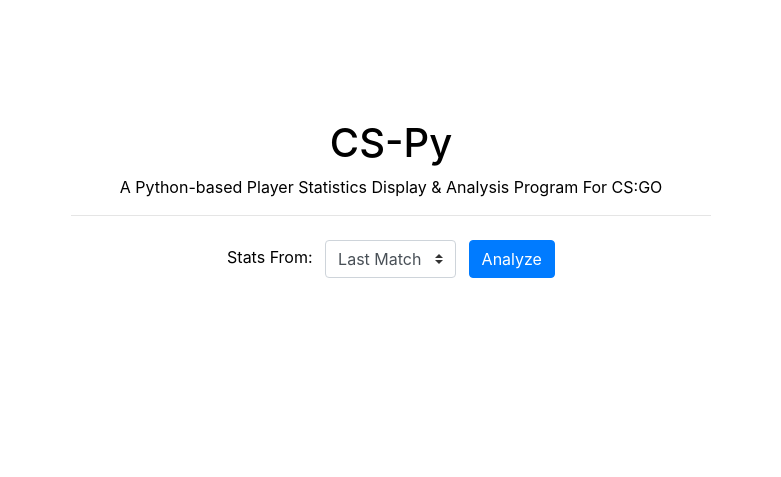
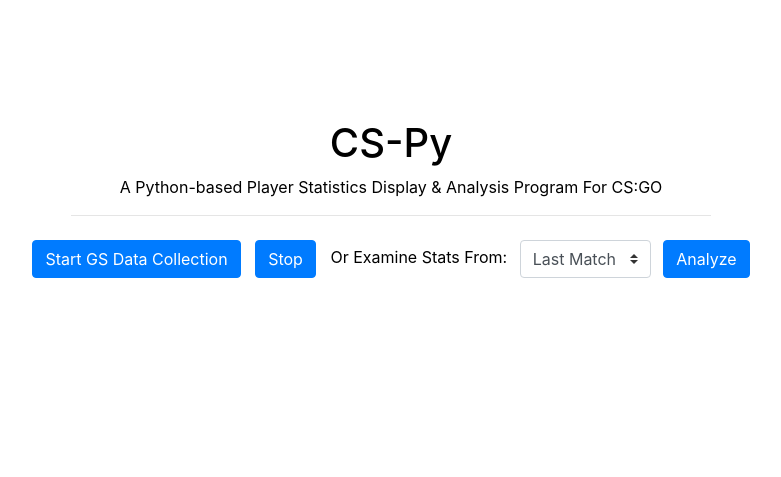
Before and after one commit to Parkkeo1/CS-Py, a Flask app: page / in a window 1280 px wide. Shown: the part 202-679 px from the top of the page, without its empty margins (249-1030 px from the left). Run offline with Flask 2, Linux system fonts and the light colour scheme; some libraries are stand-ins or nearby versions.

Commit message:
WIP starter and ender functionality to trigger start and end data collection from player

```diff
--- a/main.py
+++ b/main.py
@@ -28,29 +28,35 @@ def close_db(error):
         g.sqlite_db.close()
 
 
-# the to-be frontend
+# the frontend
 @app.route('/', methods=['GET', 'POST'])
 def index():
-    if request.method == 'POST':
-        conn = get_db()
-        value = str(request.form.get('choose'))
-        result = None
-        if value == 'match':
-            result = query_db_match(conn)
-        if value == 'today':
-            result = query_db_today(conn)
-        if value == 'week':
-            result = query_db_week(conn)
-        if value == 'month':
-            result = query_db_month(conn)
-        if value == 'lifetime':
-            result = query_db_lifetime(conn)
-        if result is None:
-            return render_template('index.html')
+    if request.method == 'POST':  # TODO: add 'ender' request.form handler to set app.config['STARTER'] to False and end collection.
+        starter = str(request.form.get('starter'))
+        if starter == 'starter':
+            app.config['STARTER'] = True
+            return redirect(url_for('index'))
         else:
-            session['result'] = result
-            return redirect(url_for('results'))
+            conn = get_db()
+            value = str(request.form.get('choose'))
+            result = None
+            if value == 'match':
+                result = query_db_match(conn)
+            if value == 'today':
+                result = query_db_today(conn)
+            if value == 'week':
+                result = query_db_week(conn)
+            if value == 'month':
+                result = query_db_month(conn)
+            if value == 'lifetime':
+                result = query_db_lifetime(conn)
+            if result is None:
+                return redirect(url_for('index'))
+            else:
+                session['result'] = result
+                return redirect(url_for('results'))
     else:
+        print(app.config['STARTER'])
         return render_template('index.html')
 
 
@@ -68,7 +74,7 @@ def docs():
 # backend POST request handler
 @app.route('/GS', methods=['POST'])
 def GSHandler():
-    if request.is_json:
+    if request.is_json and app.config['STARTER']:
         payload = request.get_json()
         conn = get_db()
         counter = check_payload(payload)
@@ -82,10 +88,11 @@ def GSHandler():
             stats_df.to_sql("per_round_data", conn, if_exists="append", index=False)
             clean_db(conn)
             print(pd.read_sql('select * from per_round_data;', conn))
-
+    print(app.config['STARTER'])
     return 'JSON Posted'
 
 
 if __name__ == "__main__":
     webbrowser.open_new('http://127.0.0.1:5000')  # for deployment
+    app.config['STARTER'] = False  # starter variable
     app.run(debug=False)
--- a/static/style.css
+++ b/static/style.css
@@ -7,6 +7,12 @@ body {
 body {
     color: #000000;
     text-align: center;
+}
+
+form {
+    display: inline;
+    padding-left: 5px;
+    padding-right: 5px;
 }
 
 .site-wrapper {
--- a/templates/index.html
+++ b/templates/index.html
@@ -7,8 +7,15 @@
                 <h1 class="text-center">CS-Py</h1>
                 <p class="text-center">A Python-based Player Statistics Display & Analysis Program For CS:GO</p>
                 <hr style="width: 50%;" class="pb-2">
+                <div class="container-fluid">
                     <form method="POST">
-                    <label class="mr-sm-2" for="choose">Stats From:</label>
+                        <button type="submit" value="starter" name="starter" id="starter" class="btn btn-primary">Start GS Data Collection</button>
+                    </form>
+                    <form method="POST">
+                        <button type="submit" value="ender" name="ender" id="ender" class="btn btn-primary">Stop</button>
+                    </form>
+                    <form method="POST">
+                        <label class="mr-sm-2" for="choose">Or Examine Stats From:</label>
                         <select class="custom-select mr-sm-2" name='choose' id="choose">
                             <option selected value="last match">Last Match</option>
                             <option value="today">Today</option>
@@ -18,6 +25,7 @@
                         </select>
                         <button type="submit" class="btn btn-primary">Analyze</button>
                     </form>
+                </div>
                 <div class="footer">
                     <a href="https://github.com/Parkkeo1" target="_blank">Created By @Parkkeo1</a>
                 </div>
--- a/templates/results.html
+++ b/templates/results.html
@@ -41,6 +41,9 @@
                     </tbody>
                 </table>
             </div>
+            <div class="col-6">
+                <!--put image carousel here, for matplotlib plots-->
+            </div>
         </div>
         <div class="footer">
             <a href="https://github.com/Parkkeo1" target="_blank">Created By @Parkkeo1</a>
```
Also changed, not shown: player_data.db. Lines whose indentation alone changed are shown as unchanged.
